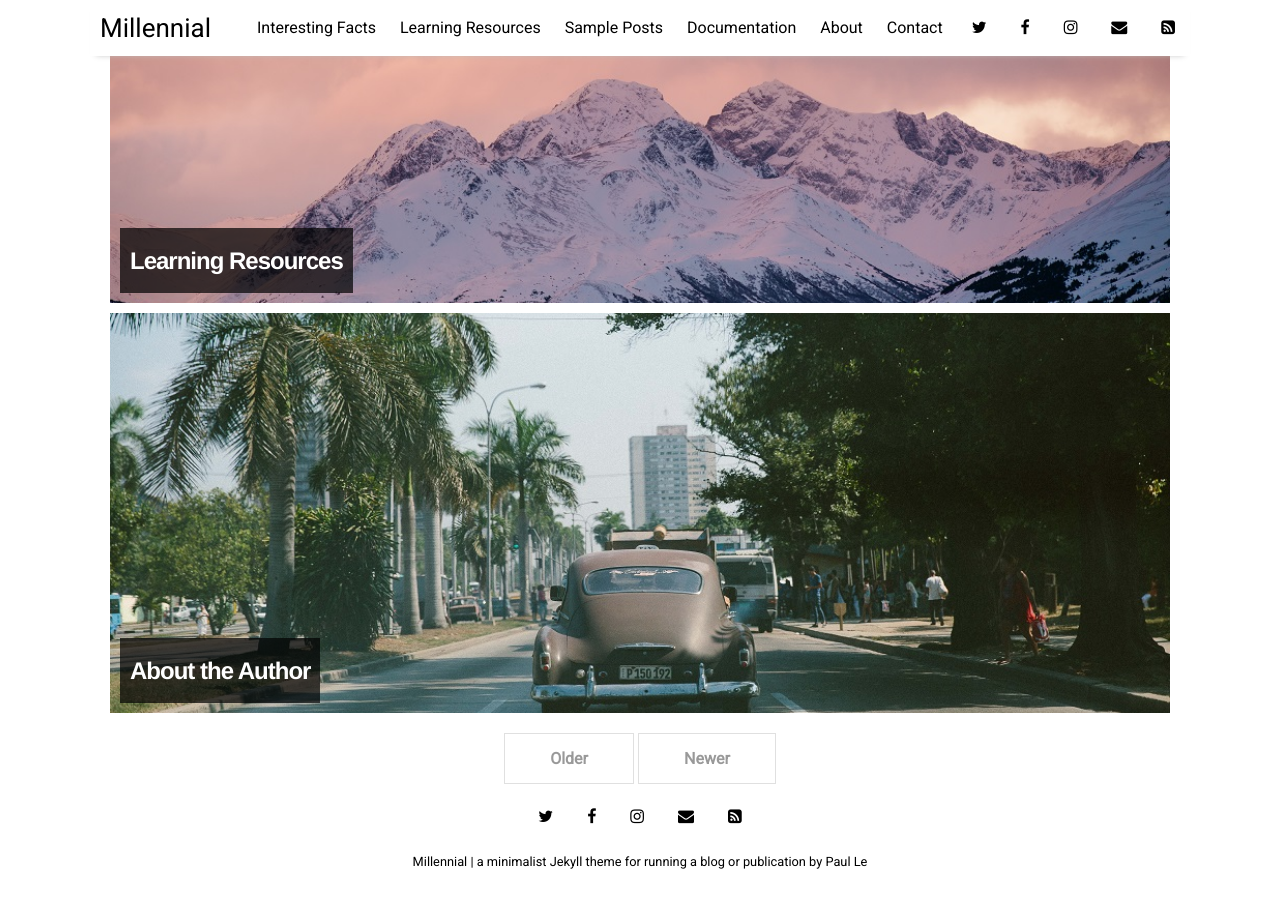
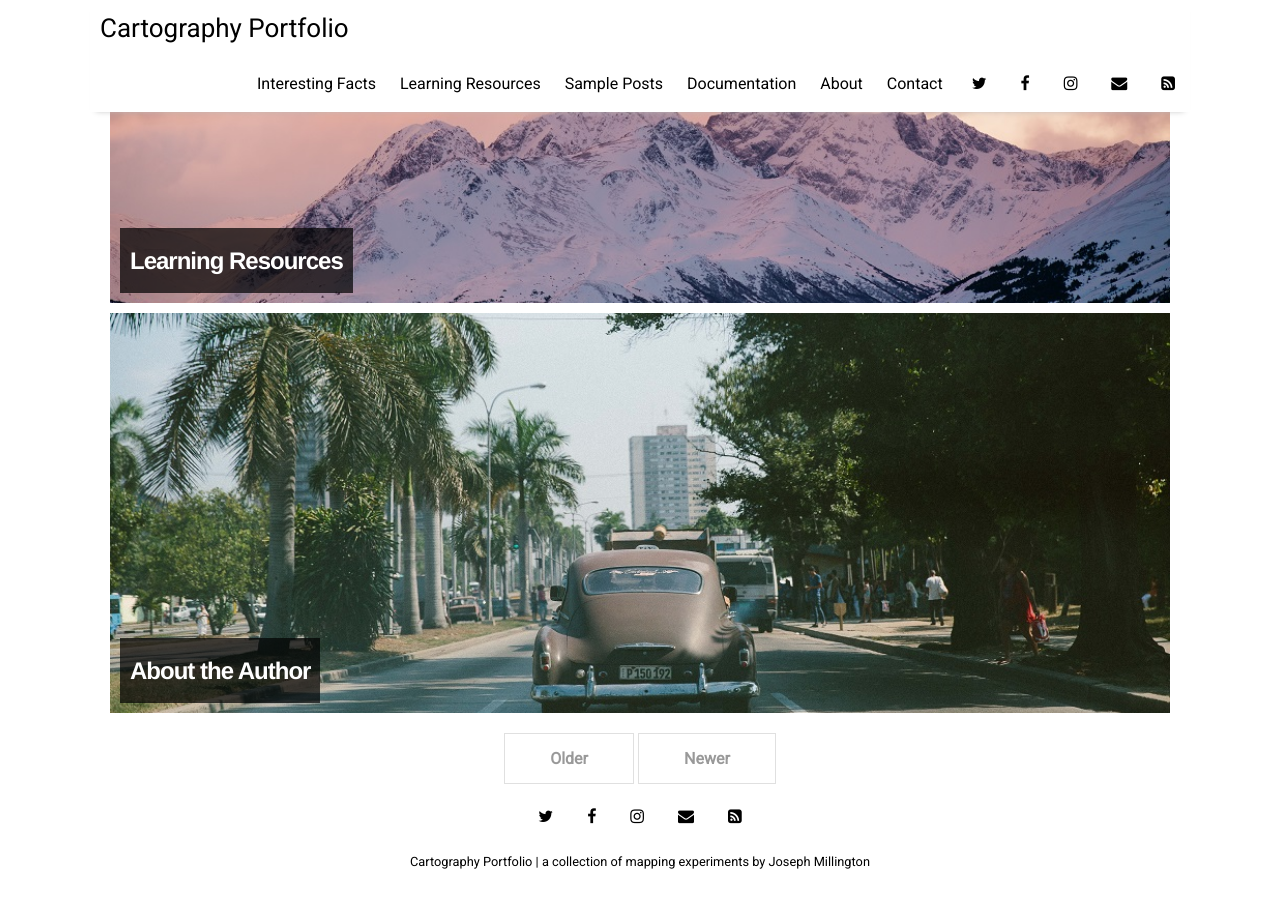
Before and after one commit to josephmillington/josephmillington.github.io, a Jekyll site: the page built from index.html, in a window 1280 px wide and 900 px high, scrolled down 1398 px. Built offline with Jekyll 4.4.1, drawn with Linux system fonts in a browser that asks for light colours; nearby versions of some CDN libraries; the list of posts is cut into pages by our own code.

Commit message:
Update _config.yml

```diff
--- a/_config.yml
+++ b/_config.yml
@@ -10,9 +10,9 @@
 plugins:             [jekyll-paginate, jekyll-sitemap, jekyll-feed, jekyll-seo-tag]
 
 # Customise atom feed settings (this is where Jekyll-Feed gets configuration information)
-title:		           "Millennial"
-description:	       "a minimalist Jekyll theme for running a blog or publication"
-author:              "Paul Le"
+title:		           "Cartography Portfolio"
+description:	       "a collection of mapping experiments"
+author:              "Joseph Millington"
 
 # RSS 2.0 can be used instead of Atom by uncommenting following two lines
 #feed:
```
